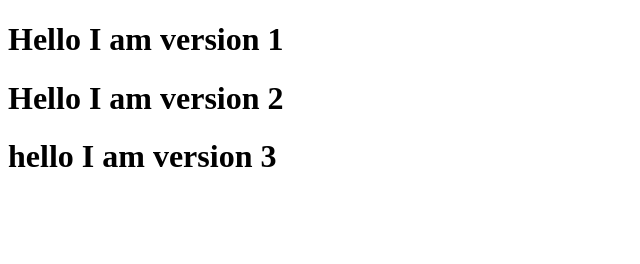
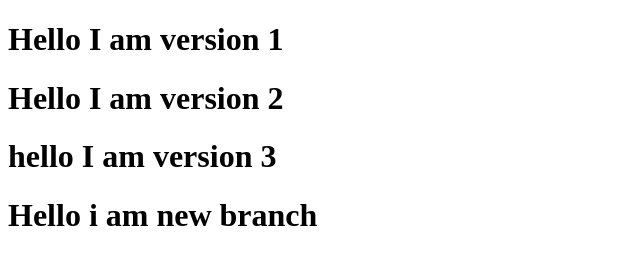
Before and after one commit to sunitagrg910/Version, a plain HTML site: page index.html in a window 1280 px wide. Shown: the whole page, without its empty margins (0-640 px from the left). Drawn offline with Linux system fonts and the light colour scheme.

Commit message:
New Branch new changes

```diff
--- a/index.html
+++ b/index.html
@@ -9,5 +9,6 @@
     <h1>Hello I am version 1</h1>
     <h1>Hello I am version 2</h1>
     <h1>hello I am version 3</h1>
+    <h1>Hello i am new branch</h1>
 </body>
 </html>
```
